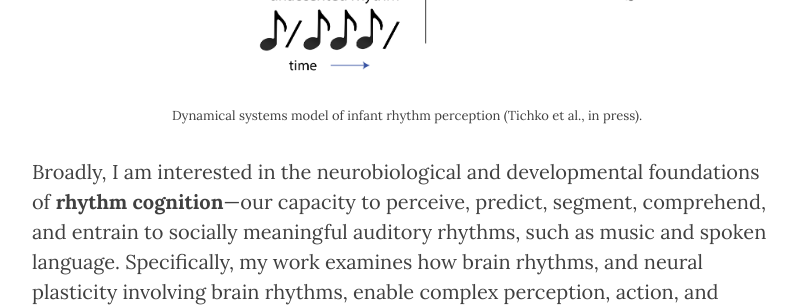
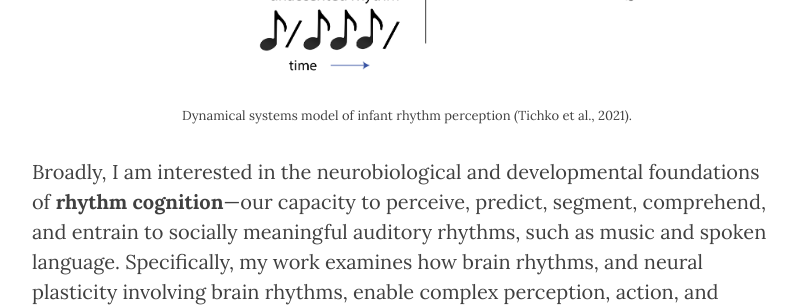
Before and after one commit to ptichko/ptichko.github.io, a Jekyll site: the page built from 3_research.md, in a window 1280 px wide and 900 px high, scrolled down 779 px. Shown: the part 153-460 px from the top of the window, without its empty margins (233-1038 px from the left). Built offline with Jekyll 4.4.1, drawn with Linux system fonts in a browser that asks for light colours; nearby versions of some CDN libraries.

Commit message:
Update 3_research.md

```diff
--- a/3_research.md
+++ b/3_research.md
@@ -10,7 +10,7 @@ header-img: "img/Banner.jpg"
 <center><figure>
         <img src="/img/PhillipsSilver_Network.png" alt="Rhythm Model" width="500" hspace="25" vspace="25" />
         <figcaption>
-                <font size="2">Dynamical systems model of infant rhythm perception (Tichko et al., in press).</font>
+                <font size="2">Dynamical systems model of infant rhythm perception (Tichko et al., 2021).</font>
         </figcaption>
 </figure></center>
 
```
